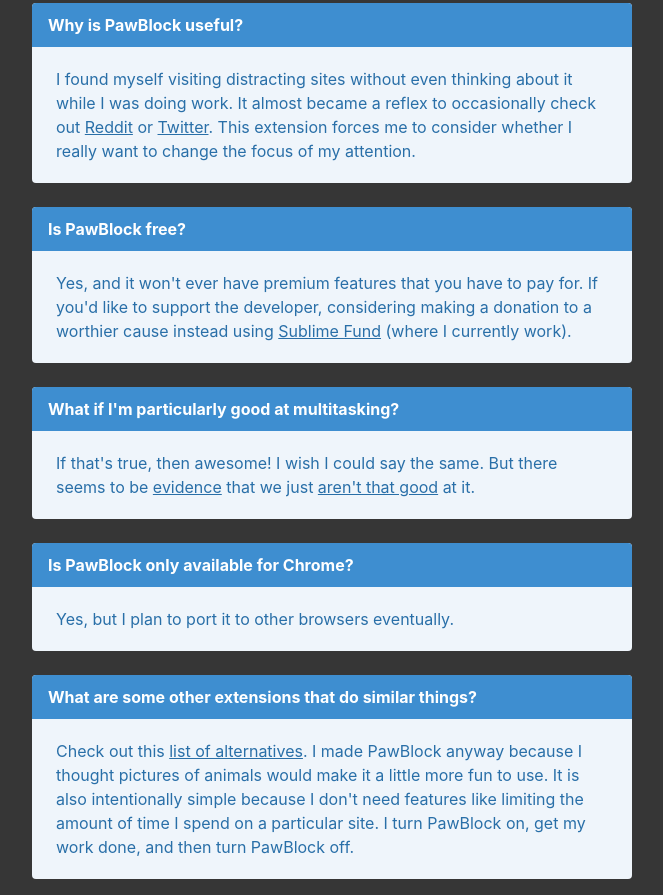
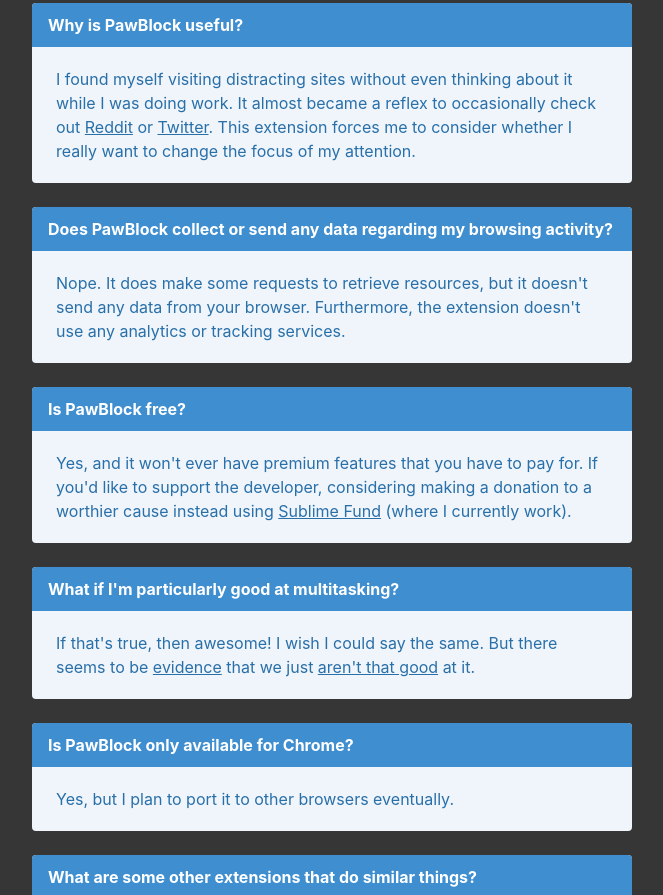
Before and after one commit to dguo/pawblock, a browser extension: page index.html in a window 1280 px wide. Shown: the part 2125-3020 px from the top of the page, without its empty margins (300-963 px from the left). Drawn offline with nearby package versions, Linux system fonts and the light colour scheme.

Commit message:
Update the FAQ

```diff
--- a/index.html
+++ b/index.html
@@ -157,6 +157,15 @@
 
             <article class="message is-info">
                 <div class="message-header">
+                    <p>Does PawBlock collect or send any data regarding my browsing activity?</p>
+                </div>
+                <div class="message-body">
+                    Nope. It does make some requests to retrieve resources, but it doesn't send any data from your browser. Furthermore, the extension doesn't use any analytics or tracking services.
+                </div>
+            </article>
+
+            <article class="message is-info">
+                <div class="message-header">
                     <p>Is PawBlock free?</p>
                 </div>
                 <div class="message-body">
@@ -197,7 +206,7 @@
                     <p>What if I dislike the implicit anthropomorphization in using pictures of "sad" and "happy" animals?</p>
                 </div>
                 <div class="message-body">
-                    I agree that just because an animals looks sad or happy to us in a picture doesn't mean it actually <em>is</em> sad or happy. For PawBlock's purposes though, the goal is to associate visiting a distracting website with my own negative emotion and avoiding distraction with a positive emotion. And I think that is harmless.
+                    I agree that just because an animals looks sad or happy to us in a picture doesn't mean it actually <em>is</em> sad or happy. I think PawBlock is harmless though.
                 </div>
             </article>
         </div>
```
